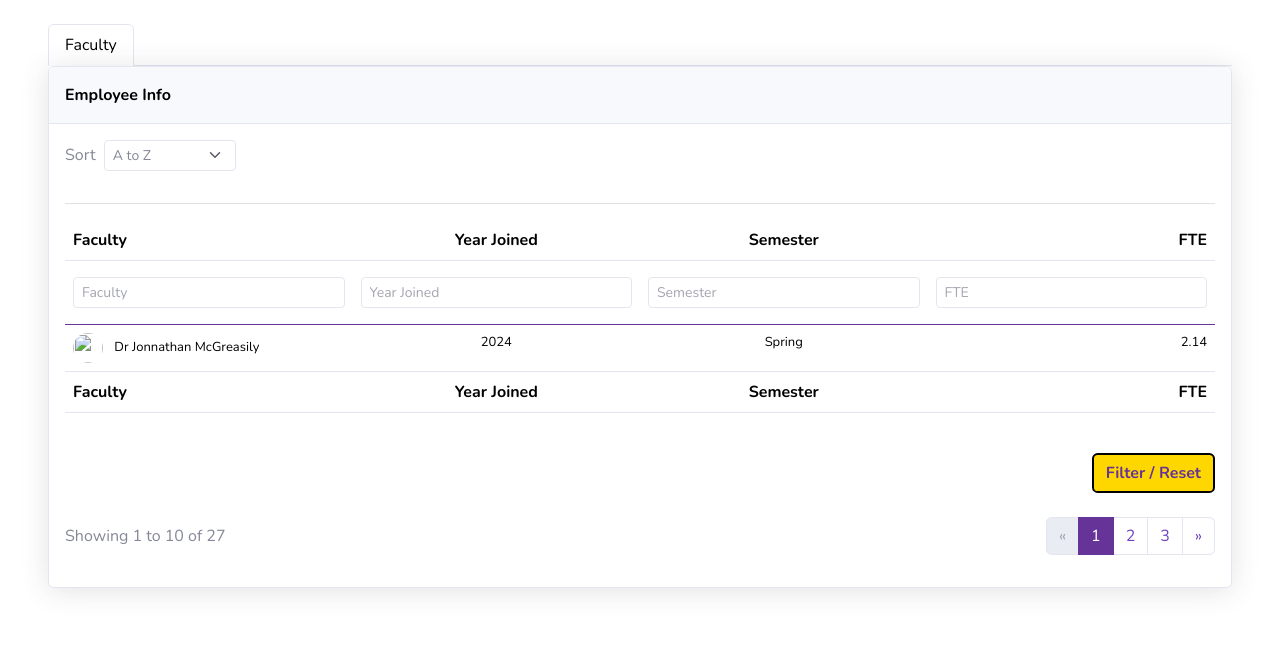
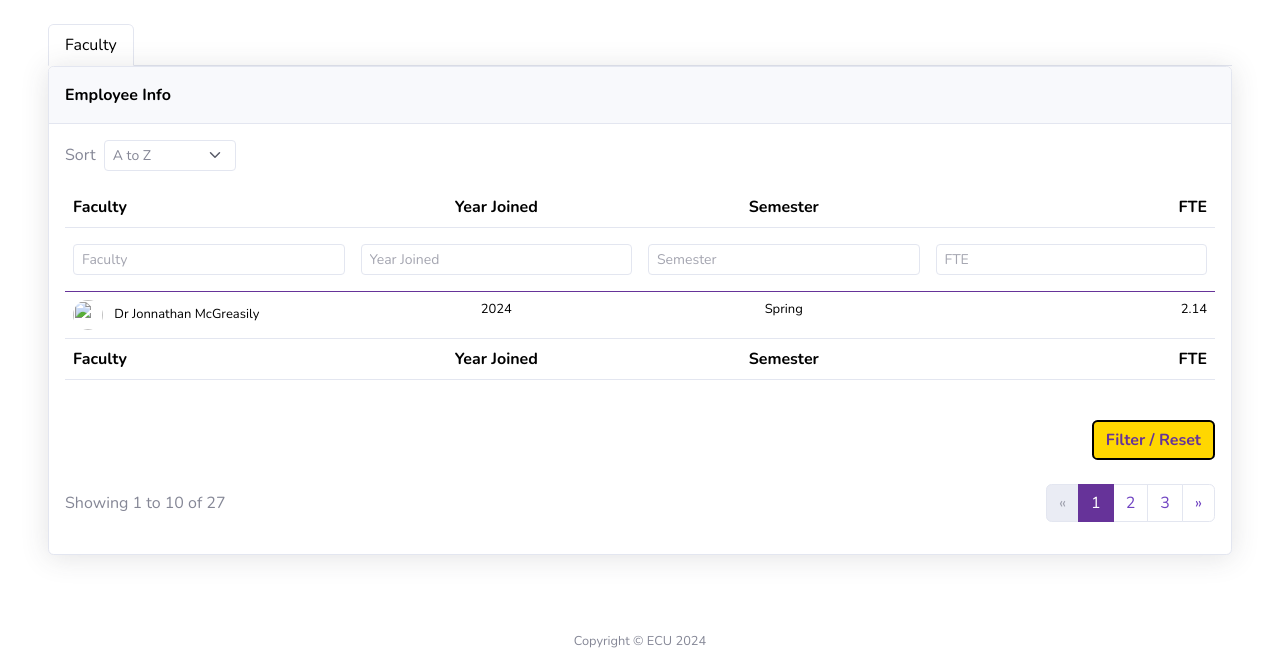
Before and after one commit to 3010-Grp-4/3010-proj-group-4, a Django app: page /fte/ in a window 1280 px wide. Shown: the part 183-835 px from the top of the page. Run offline with Django 4.2, Linux system fonts and the light colour scheme; data that the repository does not hold is empty; some libraries are stand-ins or nearby versions.

Commit message:
Update HTML template and requirements
The HTML template for the dashboard has been simplified by removing a horizontal rule and inline styles from some elements. Additionally, the requirements file has been updated to include a specific version of pip.

```diff
--- a/ecu_dash/dashboard/templates/dashboard/fte.html
+++ b/ecu_dash/dashboard/templates/dashboard/fte.html
@@ -89,7 +89,7 @@
                                                             <th><div class="my-2"><input type="search" name="fte" class="form-control form-control-sm" placeholder="FTE"></div></th>
                                                         </tr>
                                                     </thead>
-                                                    <hr>
+
                                                     <!-- Table Body and Footer remain the same -->
                                                     <tbody>
                                                     {% if faculty %}
@@ -115,7 +115,7 @@
                                                     {% endif %}
 
                                                     </tbody>
-                                                    <tfoot style="border-top-color: rebeccapurple; margin-top: 10px">
+                                                    <tfoot>
                                                         <tr>
                                                             <td style="min-width: 9em;"><strong>Faculty</strong></td>
                                                             <td style="text-align: center;"><strong>Year Joined</strong></td>
--- a/requirements.txt
+++ b/requirements.txt
@@ -1,6 +1,7 @@
 asgiref==3.7.2
 Django==4.2.10
 pillow==10.2.0
+pip==23.2.1
 psycopg2-binary==2.9.9
 sqlparse==0.4.4
 typing-extensions==4.9.0
```
